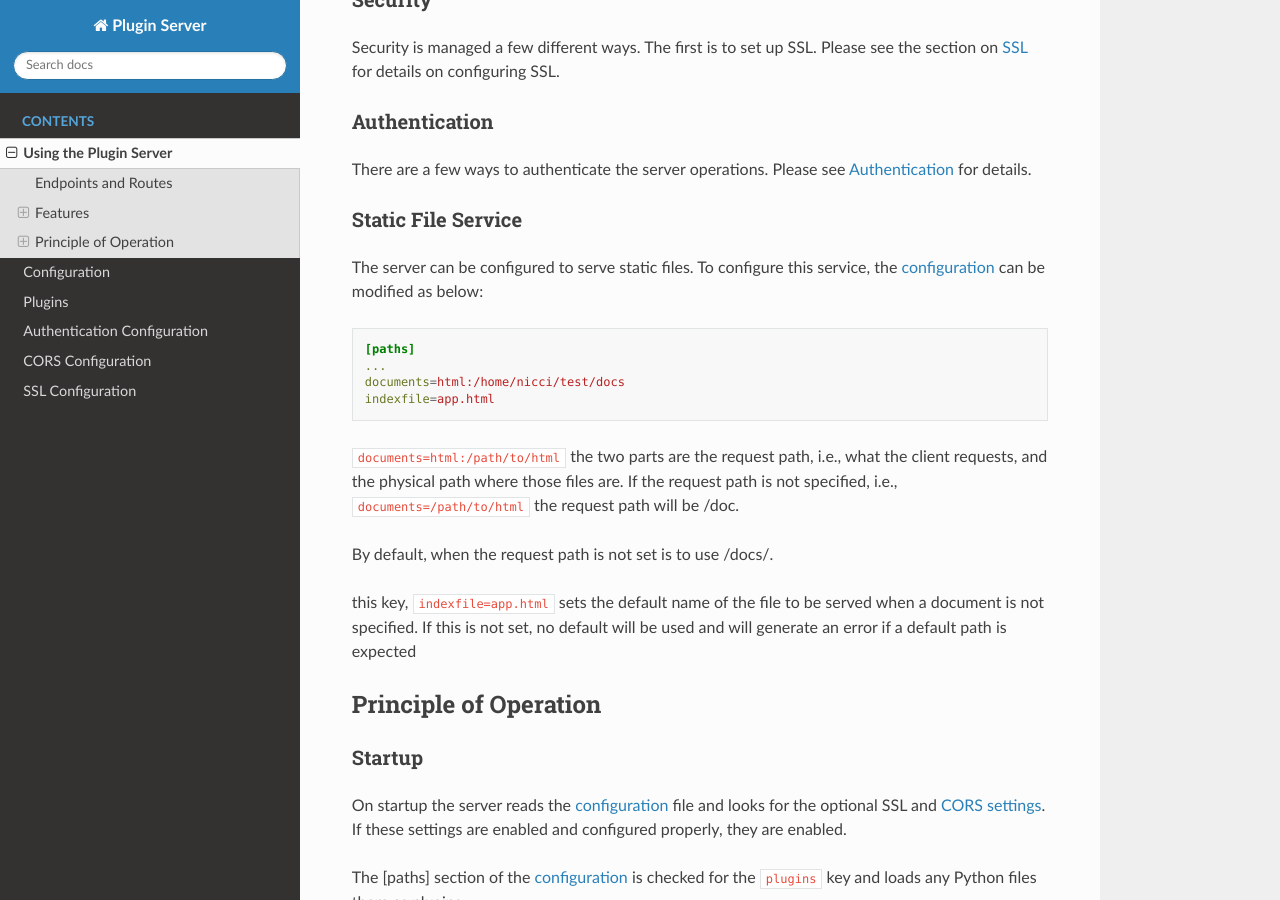
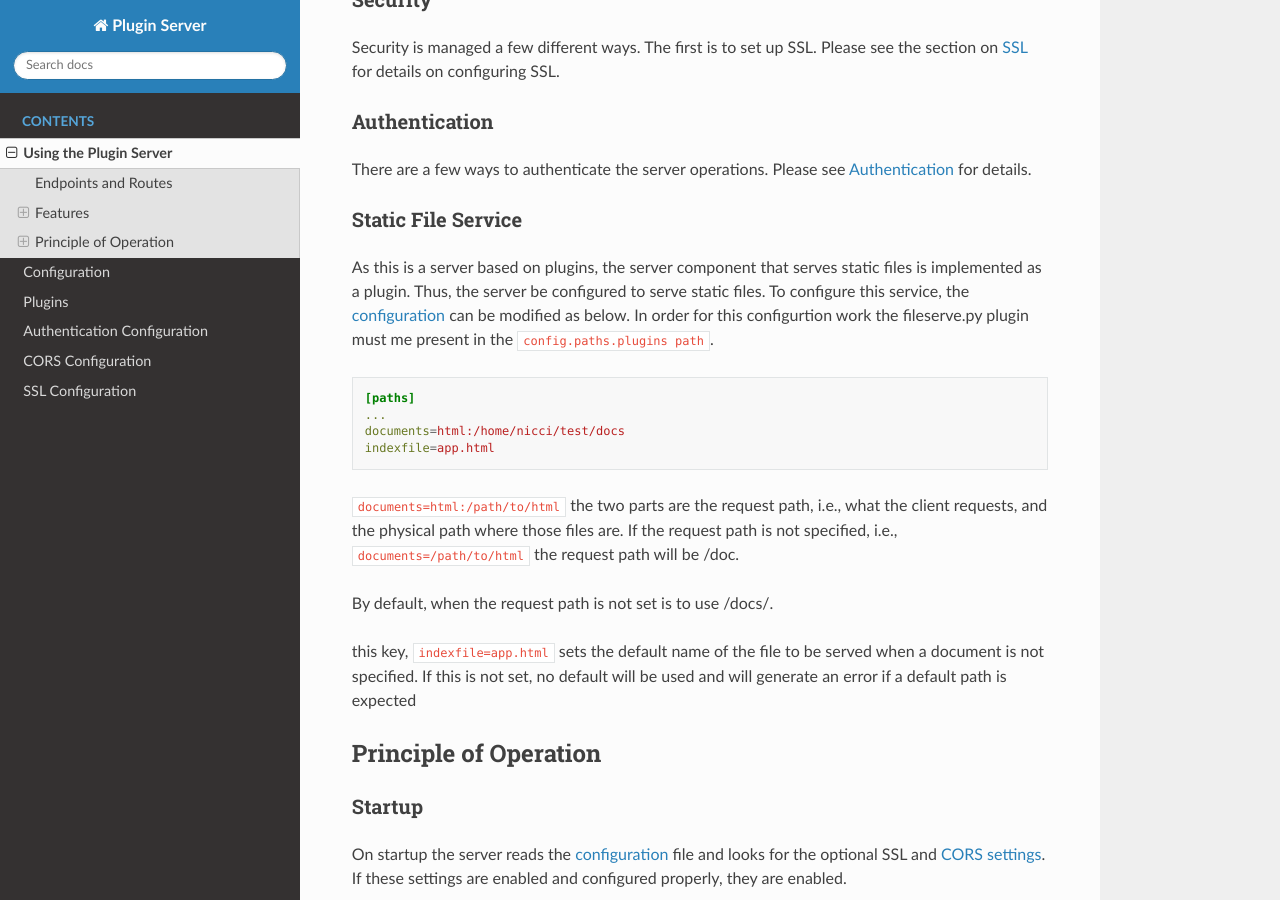
Before and after one commit to nicciniamh/pluginserver, a Sphinx documentation site: the page built from docs/Usage.md, in a window 1280 px wide and 900 px high, scrolled down 1059 px. Built offline with Sphinx 7.4.7 and the Read the Docs theme 3.1.0, drawn with Linux system fonts in a browser that asks for light colours.

Commit message:
updated file service information to relect the new plugin, fileserve.py

````diff
--- a/docs/Usage.md
+++ b/docs/Usage.md
@@ -38,7 +38,7 @@ Security is managed a few different ways. The first is to set up SSL. Please see
 There are a few ways to authenticate the server operations. Please see [Authentication](Auth.md) for details.
 
 ### Static File Service
-The server can be configured to serve static files. To configure this service, the [configuration](Config.md) can be modified as below:
+As this is a server based on plugins, the server component that serves static files is implemented as a plugin. Thus, the server be configured to serve static files. To configure this service, the [configuration](Config.md) can be modified as below. In order for this configurtion work the fileserve.py plugin must me present in the `config.paths.plugins path`.
 
 ```ini
 [paths]
````
